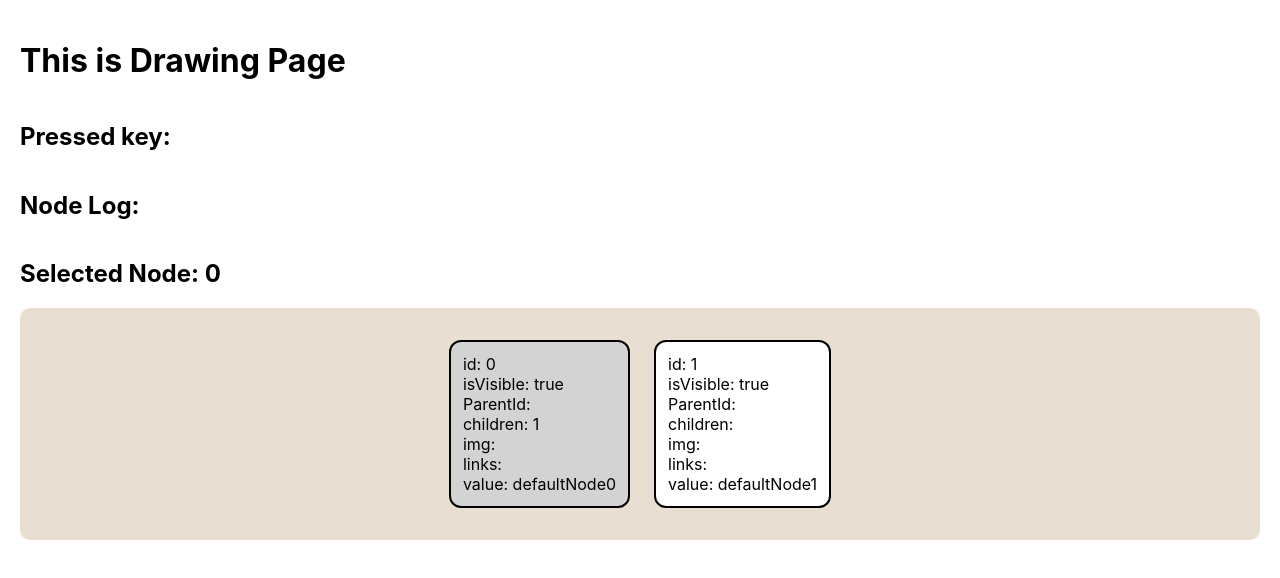
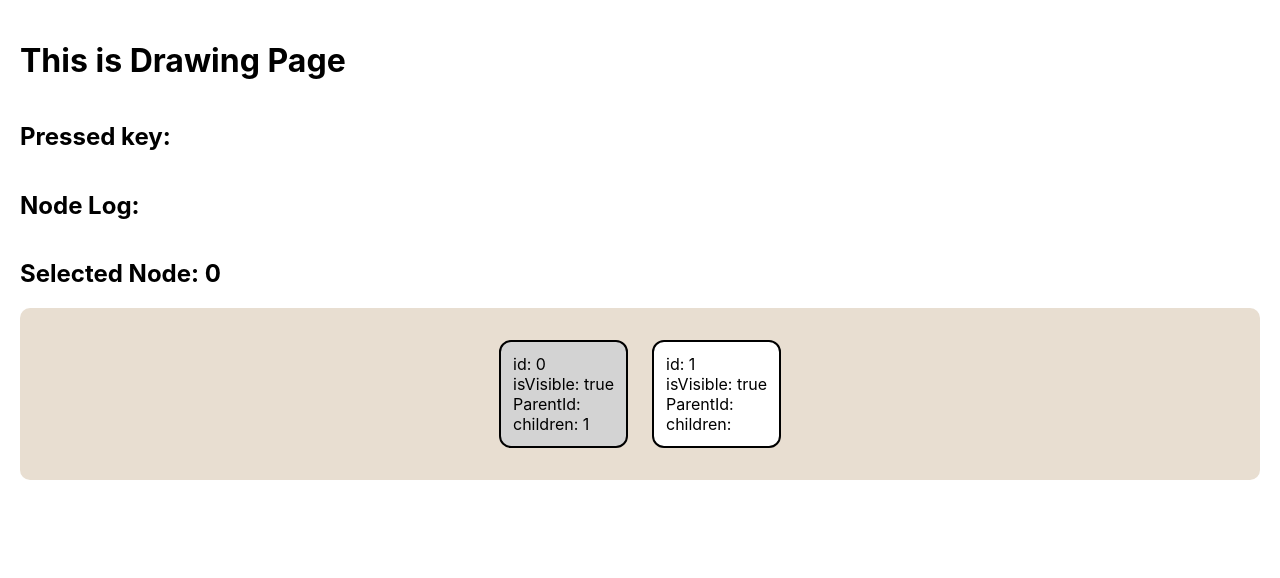
Before and after one commit to pinkishincoloragain/groot-study, a React (Create React App) app in the folder groot-study/: page / in a window 1280 px wide. Shown: the top 578 px of the page. Built offline with nearby package versions, Linux system fonts and the light colour scheme.

Commit message:
#3 feat: cleared drawing page - remove unused attributes and log

```diff
--- a/groot-study/src/components/molecules/Node/index.tsx
+++ b/groot-study/src/components/molecules/Node/index.tsx
@@ -15,6 +15,8 @@ const Node = ({ id, structure, data, selected, setSelectedNode }: NodeProps) =>
     setSelectedNode(id);
   };
 
+  console.log(data, structure);
+
   return (
     <s.NodeWrapper selected={selected} onClick={handleClick}>
       <s.NodeValue suppressContentEditableWarning contentEditable>
@@ -27,16 +29,7 @@ const Node = ({ id, structure, data, selected, setSelectedNode }: NodeProps) =>
         ParentId: {structure.parentNodeId?.toString()}
       </s.NodeContent>
       <s.NodeContent suppressContentEditableWarning contentEditable>
-        children: {structure.children}
-      </s.NodeContent>
-      <s.NodeContent suppressContentEditableWarning contentEditable>
-        img: {data.img}
-      </s.NodeContent>
-      <s.NodeContent suppressContentEditableWarning contentEditable>
-        links: {data.links}
-      </s.NodeContent>
-      <s.NodeContent suppressContentEditableWarning contentEditable>
-        value: {data.value}
+        children: {structure.children.toString()}
       </s.NodeContent>
     </s.NodeWrapper>
   );
--- a/groot-study/src/hooks/useNodes.ts
+++ b/groot-study/src/hooks/useNodes.ts
@@ -3,6 +3,10 @@ import { NodeData } from 'types/mindNode';
 import initNodes from 'utils/initNodes';
 
 const useNodes = () => {
+  useEffect(() => {
+    setNodes(initNodes());
+  }, []);
+
   const [nodes, setNodes] = useState<NodeData[]>([]);
 
   const generateNewNode = (parentId: number) => ({
@@ -29,12 +33,14 @@ const useNodes = () => {
   };
 
   const deleteNode = (id: number) => {
+    // const resNodes = [...nodes];
+    // const nodeToDelete = resNodes.find(node => node.id === id);
+    // const parentNode = resNodes.find(node => node.id === nodeToDelete?.structure.parentNodeId);
+
+    //bfs
+
     setNodes(prevNodes => prevNodes.filter(node => node.id !== id));
   };
-
-  useEffect(() => {
-    setNodes(initNodes());
-  }, []);
 
   return { nodes, addNewNode, deleteNode };
 };
--- a/groot-study/src/pages/DrawingPage/index.tsx
+++ b/groot-study/src/pages/DrawingPage/index.tsx
@@ -49,7 +49,7 @@ const DrawingPage = () => {
       <h1>This is Drawing Page</h1>
       <h2>Pressed key: {pressedKey}</h2>
       <h2>Node Log: </h2>
-      <s.LogWrapper>
+      {/* <s.LogWrapper>
         {nodeLog.map((log, index) => {
           const index2 = index;
           return (
@@ -59,7 +59,7 @@ const DrawingPage = () => {
             </s.Log>
           );
         })}
-      </s.LogWrapper>
+      </s.LogWrapper> */}
       <h2>Selected Node: {selectedNode}</h2>
       <s.DrawingPaper>
         {nodes.map(node => (
```
